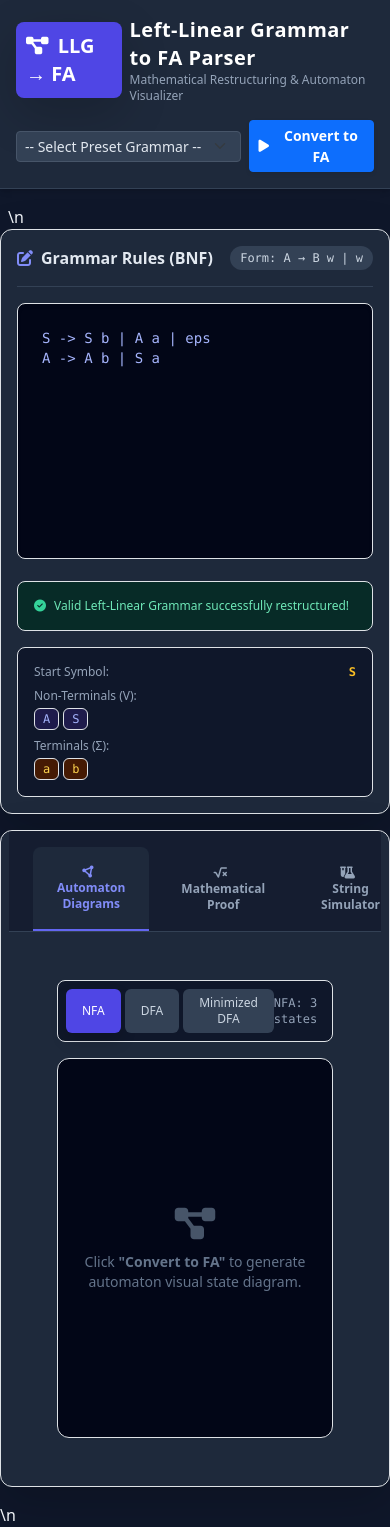
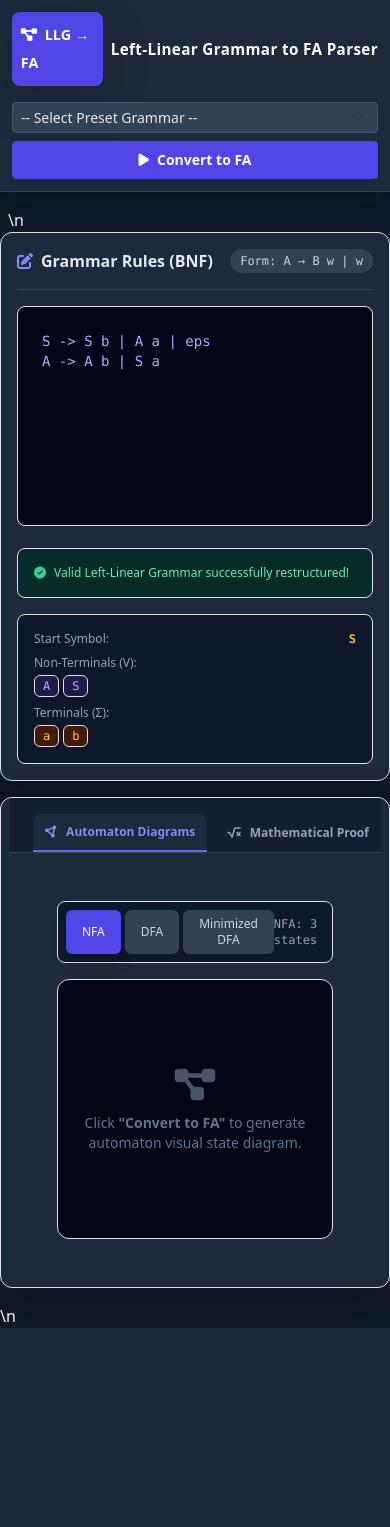
Before and after one commit to 1Y20ash/LLG-to-FA, a Flask app: page / in a window 390 px wide. After the commit the page ends 1328 px from the top, so only its background shows below. Run offline with Flask 3, Linux system fonts and the light colour scheme; some libraries are stand-ins or nearby versions.

Commit message:
feat: improve mobile-first responsive UI

```diff
--- a/static/css/style.css
+++ b/static/css/style.css
@@ -183,3 +183,55 @@
         transition: none;
     }
 }
+\n
+/* Bootstrap/mobile-first UI layer */
+:root {
+    --app-bg: #0f172a;
+    --app-surface: #1e293b;
+    --app-surface-deep: #020617;
+    --app-border: #334155;
+    --app-primary: #6366f1;
+}
+body { overflow-x: hidden; }
+.app-header { position: sticky; top: 0; z-index: 900; }
+.app-header h1 { white-space: nowrap; overflow: hidden; text-overflow: ellipsis; }
+.app-header-actions { max-width: 520px; }
+.app-control { min-width: 220px; }
+.app-convert-btn { min-height: 38px; white-space: nowrap; }
+.btn-primary { --bs-btn-bg:#4f46e5; --bs-btn-border-color:#4f46e5; --bs-btn-hover-bg:#6366f1; --bs-btn-hover-border-color:#6366f1; }
+.form-select:focus, .form-control:focus { border-color:#6366f1; box-shadow:0 0 0 .2rem rgba(99,102,241,.2); }
+.table { --bs-table-bg: transparent; --bs-table-color: #cbd5e1; }
+.nav-tabs-mobile { scrollbar-width: thin; }
+button, select, input, textarea { touch-action: manipulation; }
+#graphContainer { min-height: 320px; }
+#graphSvgOutput { min-width: 0; }
+img, svg { max-width: 100%; }
+@media (max-width: 991.98px) {
+    .app-header { position: relative; }
+    .app-header-actions { max-width: none; }
+    .app-control { flex: 1 1 auto; min-width: 0; }
+    .app-convert-btn { flex: 0 0 auto; }
+    #graphContainer { min-height: 300px; }
+}
+@media (max-width: 575.98px) {
+    .app-header { padding: .75rem !important; }
+    .app-header h1 { font-size: .95rem; }
+    .app-header p { display: none; }
+    .app-header .bg-indigo-600 { padding: .55rem !important; font-size: .9rem !important; }
+    .app-header-actions { flex-direction: column; align-items: stretch !important; width: 100%; }
+    .app-control, .app-convert-btn { width: 100%; }
+    main { padding-top: .5rem !important; }
+    section { border-radius: .75rem !important; }
+    #grammarInput { min-height: 220px; height: 220px !important; }
+    #graphContainer { min-height: 260px; padding: .5rem !important; }
+    .tab-btn { flex: 0 0 auto; white-space: nowrap; padding: .65rem .75rem !important; }
+    .tab-content { min-width: 0; }
+    .tab-content > * { min-width: 0; }
+    .overflow-x-auto { -webkit-overflow-scrolling: touch; }
+    .pwa-install-prompt { left: 12px; right: 12px; bottom: 12px; grid-template-columns: auto 1fr; }
+    .pwa-install-action { grid-column: 2; width: 100%; }
+    .pwa-install-close { position: absolute; top: 8px; right: 8px; }
+}
+@media (prefers-reduced-motion: reduce) {
+    *, *::before, *::after { scroll-behavior: auto !important; transition-duration: .01ms !important; animation-duration: .01ms !important; }
+}
```
